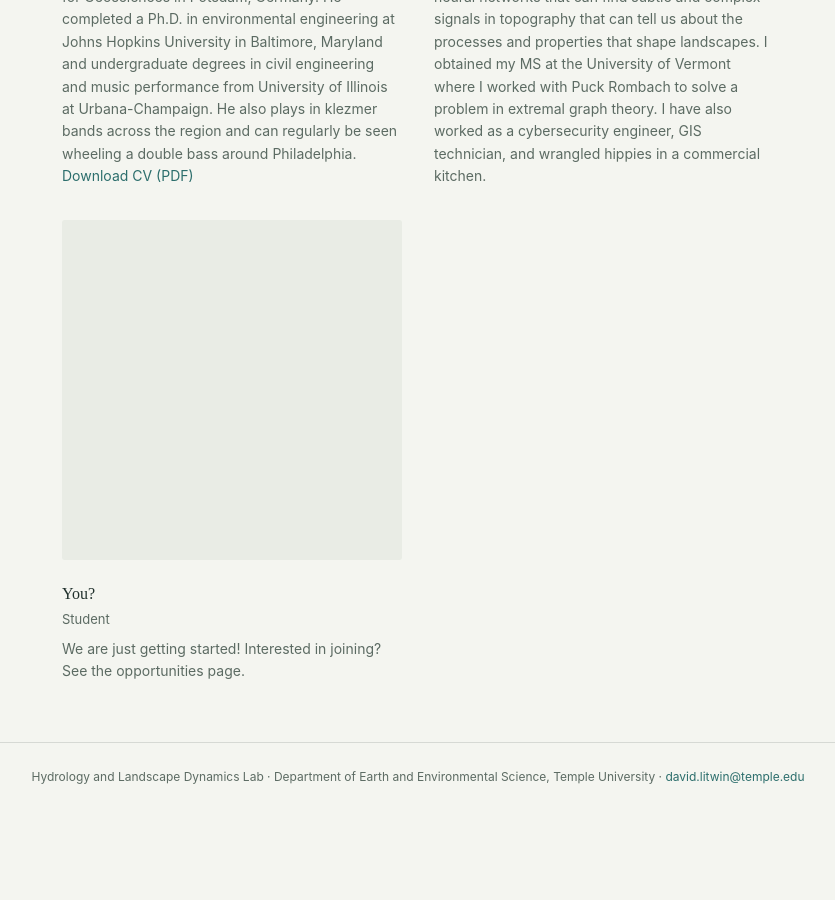
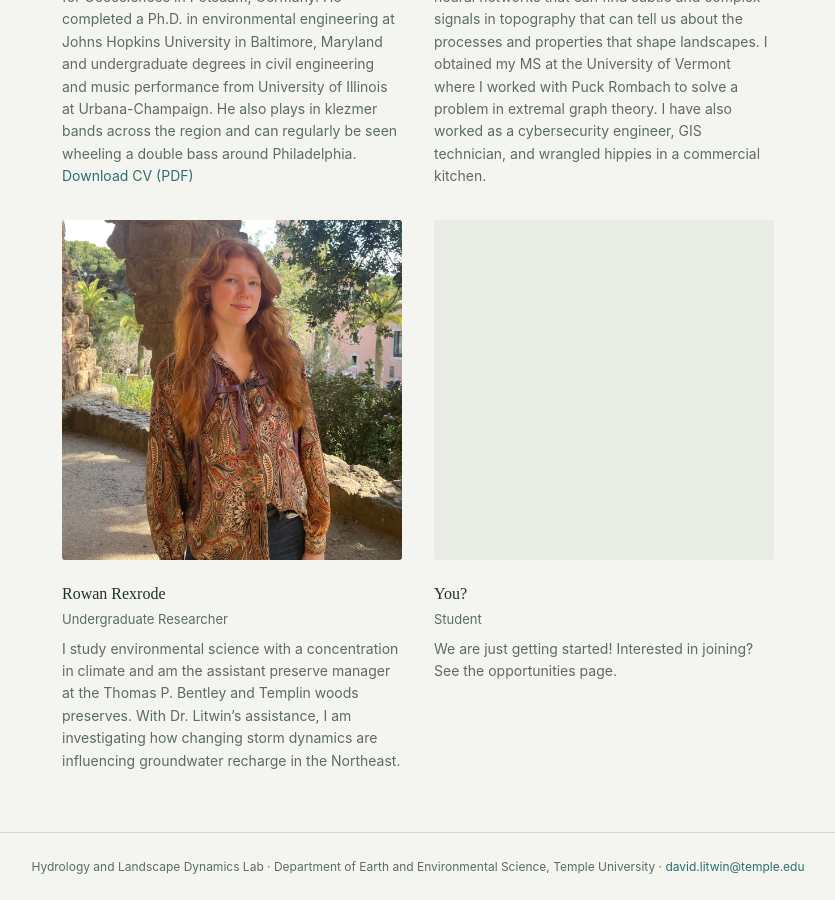
Before and after one commit to DavidLitwin/DavidLitwin.github.io, a Jekyll site: the page built from people.md, in a window 1280 px wide and 900 px high, scrolled down 710 px. Shown: the whole window, without its empty margins (222-1057 px from the left). Built offline with Jekyll 4.4.1, drawn with Linux system fonts in a browser that asks for light colours; before the commit the page ends 1521 px from its top, so only the background shows below that.

Commit message:
updates 7-24

```diff
--- a/people.md
+++ b/people.md
@@ -34,6 +34,15 @@ title: People
 
 
   <div class="person">
+    <img src="{{ '/assets/images/people/Rowan.jpeg' | relative_url }}" alt="Rowan Rexrode">
+    <h3>Rowan Rexrode</h3>
+    <p class="role">Undergraduate Researcher</p>
+    <p class="bio">
+      I study environmental science with a concentration in climate and am the assistant preserve manager at the Thomas P. Bentley and Templin woods preserves. With Dr. Litwin’s assistance, I am investigating how changing storm dynamics are influencing groundwater recharge in the Northeast.
+    </p>
+  </div>
+
+  <div class="person">
     <img src="{{ '/assets/images/people/placeholder.jpg' | relative_url }}" alt="Prospective">
     <h3>You?</h3>
     <p class="role">Student</p>
```
Also changed, not shown: _news/2026-07-24-new-member-rowan.md (added, +8 -0 lines), assets/images/people/Rowan.jpeg (added), 5 other files.
